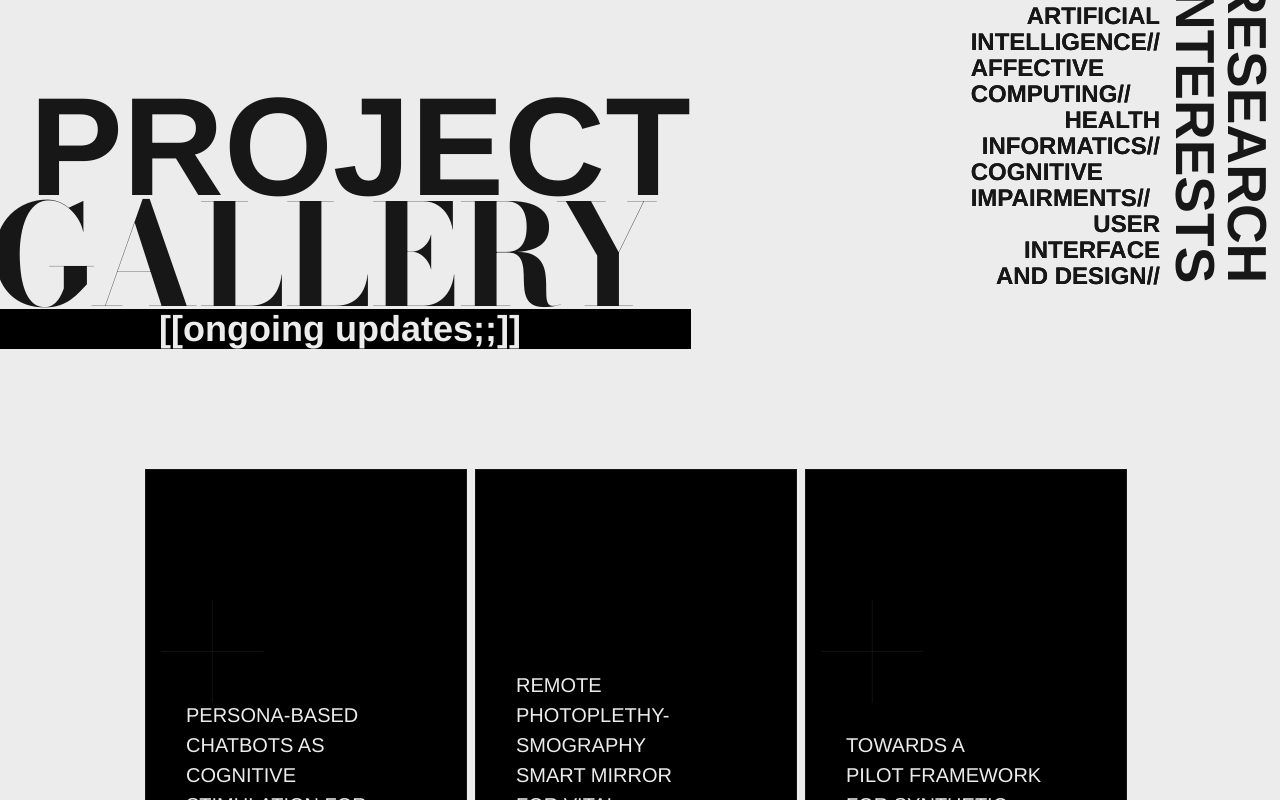
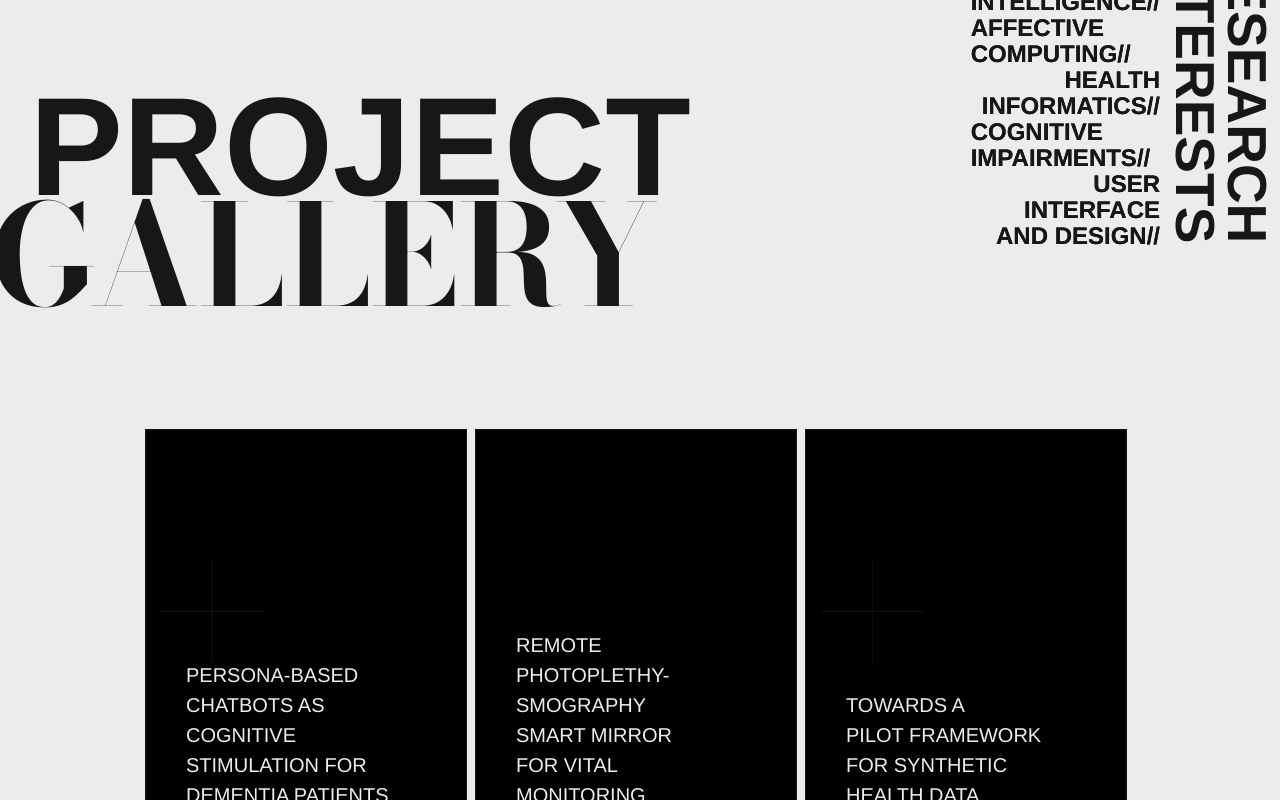
Before and after one commit to brigittewylee/portfolio-2025, a Next.js app: page / in a window 1280 px wide. Shown: the part 2000-2800 px from the top of the page. Built offline with nearby package versions, Linux system fonts and the light colour scheme; a web font is replaced by a local one.

Commit message:
fix header spacing

```diff
--- a/src/app/components/header.tsx
+++ b/src/app/components/header.tsx
@@ -39,7 +39,7 @@ export default function Header({headerRef, variant="default"}: HeaderProps) {
         className={`fixed top-0 w-full h-23 z-50 transition-all duration-500 backdrop-blur-3xl
         [mask-image:linear-gradient(to_bottom,rgba(0,0,0,0.8)_35%,transparent)] [mask-size:100%_100%]
         ${bgColor} ${textColor}`}>
-		<section className="flex font-[family-name:var(--font-arimo)] font-bold drop-shadow-[0px_0px_0.9px_rgba(0,0,0,1)]">
+		<section className="flex ml-4 font-[family-name:var(--font-arimo)] font-bold drop-shadow-[0px_0px_0.9px_rgba(0,0,0,1)]">
 			<div className="w-1/2 p-4 text-left gap-1 fade-up">
 				<p>brigittelee &apos;25</p>
       </div>
--- a/src/app/components/work.tsx
+++ b/src/app/components/work.tsx
@@ -21,7 +21,6 @@ export default function Work() {
         <div className="pr-70 text-[140px]/27 text-left fade-up">
           <p className="pt-70 pl-10">PROJECT</p>
           <p className="font-[family-name:var(--font-bodoni-moda)]">GALLERY</p>
-          <p className="text-4xl bg-black text-custom-white text-center">[[ongoing updates;;]]</p>
         </div>
 
         <div className="absolute pr-18 pb-66 rotate-90 text-[55px]/13 fade-up">
@@ -80,7 +79,10 @@ export default function Work() {
           </div>
 
           <div className="relative box-content bg-black border border-outline-black h-[450px] w-[320px] mr-2">
-            <p className="absolute bottom-10 left-10 text-custom-white text-[20px] cursor-pointer transition-transform duration-[600ms] ease-in-out hover:scale-[1.05] hover:drop-shadow-[0px_0px_2.5px_rgba(236,236,236,1)]">
+            <a href="https://github.com/brigittewylee/rPPG-smartmirror"
+               target="_blank"
+               rel="noopener noreferrer"
+               className="absolute bottom-10 left-10 text-custom-white text-[20px] cursor-pointer transition-transform duration-[600ms] ease-in-out hover:scale-[1.05] hover:drop-shadow-[0px_0px_2.5px_rgba(236,236,236,1)]">
               REMOTE <br />
               PHOTOPLETHY-<br />
               SMOGRAPHY <br />
@@ -88,19 +90,22 @@ export default function Work() {
               FOR VITAL <br />
               MONITORING <br />
               (ONGOING)<br />
-            </p>
+            </a>
           </div>
 
           <div className="relative box-content bg-black border border-outline-black h-[450px] w-[320px] mr-2">
             <span className="absolute font-[family-name:var(--font-bodoni-moda)] top-[-230] right-[-120]"> + </span>
             <span className="absolute font-[family-name:var(--font-bodoni-moda)] bottom-[-230] right-[-120]"> + </span>
-            <p className="absolute bottom-10 left-10 text-custom-white text-[20px] cursor-pointer transition-transform duration-[600ms] ease-in-out hover:scale-[1.05] hover:drop-shadow-[0px_0px_2.5px_rgba(236,236,236,1)]">
+            <a href="https://github.com/brigittewylee/Synthetic-Data-Generation-Evaluation"
+               target="_blank"
+               rel="noopener noreferrer"
+               className="absolute bottom-10 left-10 text-custom-white text-[20px] cursor-pointer transition-transform duration-[600ms] ease-in-out hover:scale-[1.05] hover:drop-shadow-[0px_0px_2.5px_rgba(236,236,236,1)]">
               TOWARDS A <br />
               PILOT FRAMEWORK <br />
               FOR SYNTHETIC <br />
               HEALTH DATA <br />
               GENERATION <br />
-            </p>
+            </a>
           </div>
         </div>
       </div>
```
Lines whose indentation alone changed are shown as unchanged.
